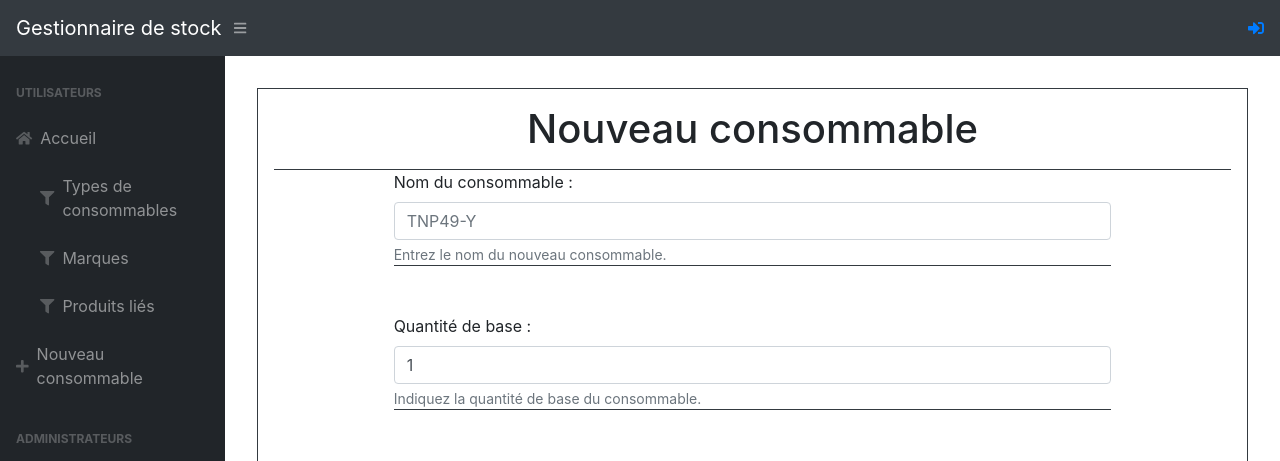
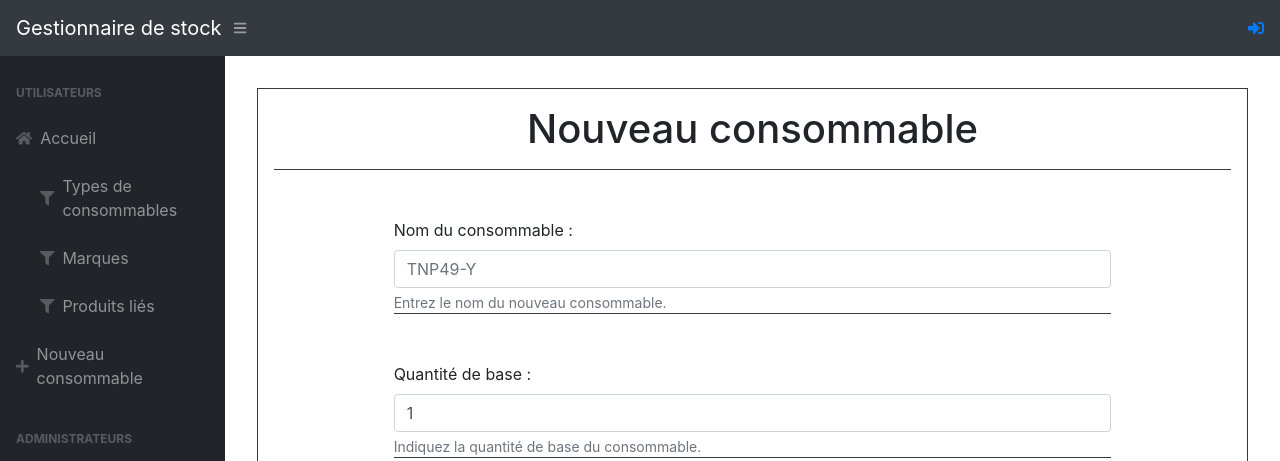
Before and after one commit to LouisRichard/TPI-Gestion-de-stock, a PHP site: template Realisation/view/newConsumable.php in a window 1280 px wide. Shown: the top 461 px of the page. Run offline with PHP 8.4, Linux system fonts and the light colour scheme; the template is opened without the code that fills it, so the values that code supplies are empty; the visitor is signed in with stand-in values (Sample User, id 1).

Commit message:
fix a little thing
Forget to make a little space beetween two elements

```diff
--- a/Realisation/view/newConsumable.php
+++ b/Realisation/view/newConsumable.php
@@ -49,7 +49,7 @@ endif; ?>
     <form method="post" action="?action=requestNewConsumable">
         <h1 class="mt-3 text-center">Nouveau consommable</h1>
         <div class="mt-3 border-top border-dark d-flex flex-wrap w-100 justify-content-center">
-            <div class="mb-5 w-75 border-bottom border-dark">
+            <div class="mb-5 mt-5 w-75 border-bottom border-dark">
                 <label for="consumableName" class="form-label">Nom du consommable :</label>
                 <input type="text" class="form-control" name="consumableName" id="consumableName" aria-describedby="consumableNameHelp" placeholder="TNP49-Y" required>
                 <div id="consumableNameHelp" class="form-text">Entrez le nom du nouveau consommable.</div>
```
